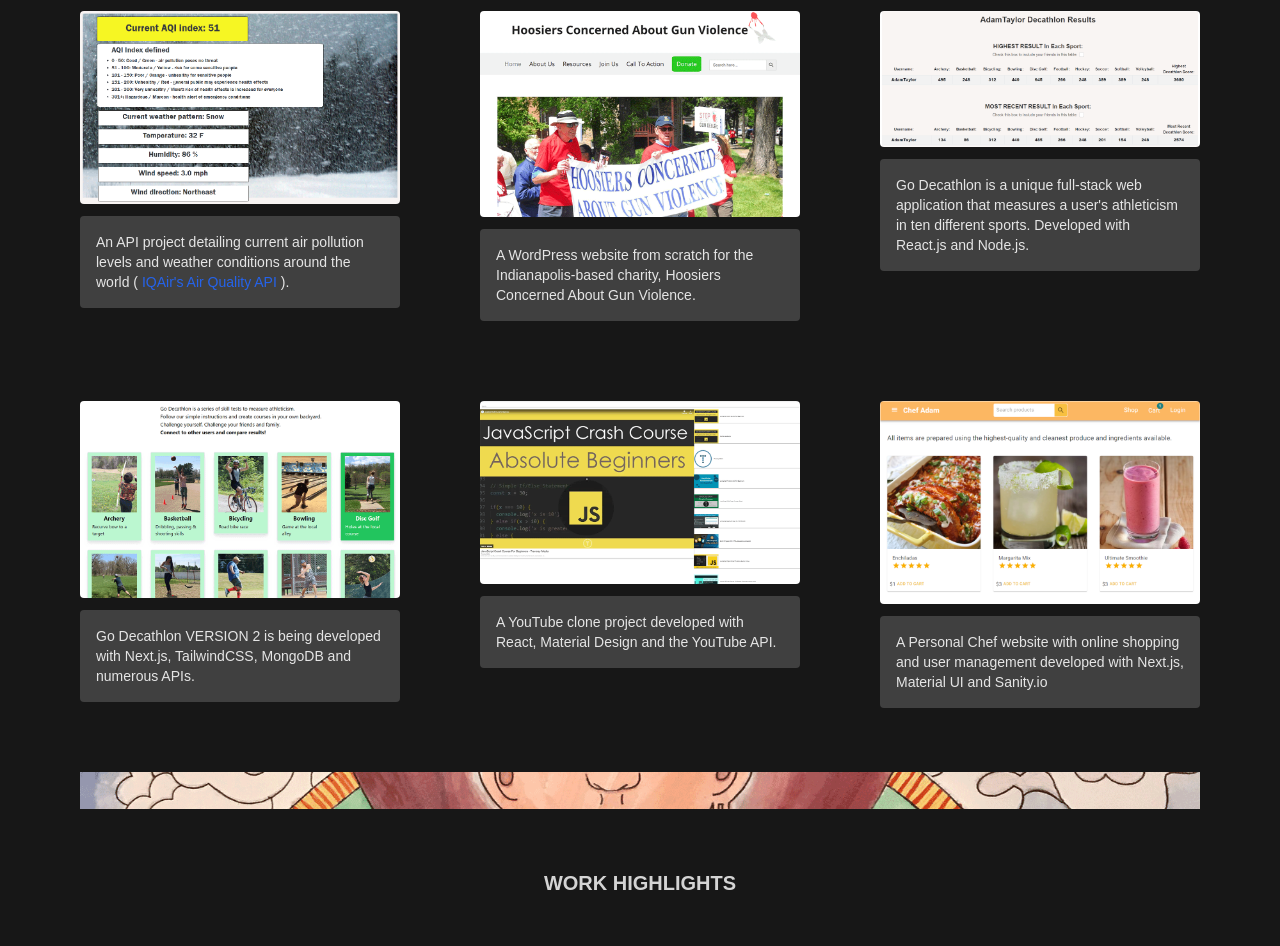
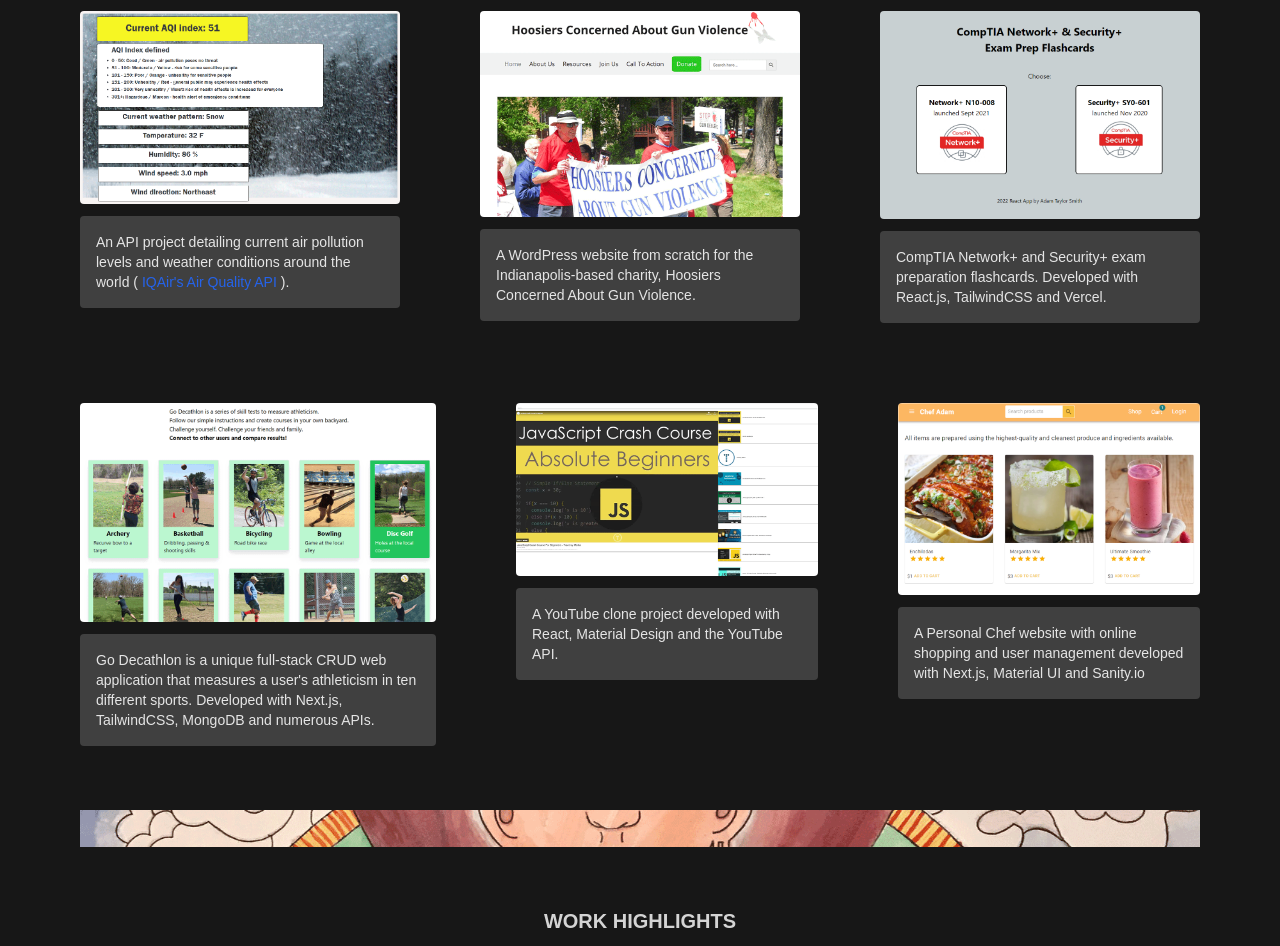
Before and after one commit to adamtaylorsmith/darkmode-portfolio, a website: page index.html in a window 1280 px wide. Shown: the part 1539-2485 px from the top of the page. Drawn offline with nearby package versions, Linux system fonts and the light colour scheme; a web font is replaced by a local one.

Commit message:
flashcards addition

```diff
--- a/index.html
+++ b/index.html
@@ -67,6 +67,10 @@
         <div class="flex-row p-2 md:p-4">
             <div class="flex justify-center bg-neutral-300 rounded-full p-2"><img src="public/js.gif" class="h-8"></div>
             <div class="flex justify-center text-sm">JavaScript</div>
+        </div>
+        <div class="flex-row p-2 md:p-4">
+            <div class="flex justify-center bg-neutral-300 rounded-full p-2"><img src="public/kali.png" class="h-8"></div>
+            <div class="flex justify-center text-sm">Kali Linux</div>
         </div>
         <div class="flex-row p-2 md:p-4">
             <div class="flex justify-center bg-neutral-300 rounded-full p-2"><img src="public/material.png" class="h-8"></div>
@@ -186,15 +190,15 @@
             <div class="px-4 bg-neutral-700 rounded text-neutral-200 p-4 mt-3 text-sm">A WordPress website from scratch for the Indianapolis-based charity, Hoosiers Concerned About Gun Violence.</div>
         </div>
         <div class="m-8 p-2 hover:bg-gray-100">
-            <div class=""><a href="https://brave-einstein-d449a7.netlify.app/" target="_blank"><img src="public/version1.png" class="rounded"></a></div>
-            <div class="px-4 bg-neutral-700 rounded text-neutral-200 p-4 mt-3 text-sm">Go Decathlon is a unique full-stack web application that measures a user's athleticism in ten different sports. Developed with React.js and Node.js.</div>
+            <div class=""><a href="https://comptia-flashcards.vercel.app/" target="_blank"><img src="public/flashcards.png" class="rounded"></a></div>
+            <div class="px-4 bg-neutral-700 rounded text-neutral-200 p-4 mt-3 text-sm">CompTIA Network+ and Security+ exam preparation flashcards. Developed with React.js, TailwindCSS and Vercel.</div>
         </div>
     </div>
 
     <div class="flex flex-col lg:flex-row lg:flex-nowrap mx-6 md:mx-10">
         <div class="m-8 p-2 hover:bg-gray-100">
             <div class=""><a href="https://go-official.vercel.app/" target="_blank"><img src="public/v2.gif" class="rounded"></a></div>
-            <div class="px-4 bg-neutral-700 rounded text-neutral-200 p-4 mt-3 text-sm">Go Decathlon VERSION 2 is being developed with Next.js, TailwindCSS, MongoDB and numerous APIs.</div>
+            <div class="px-4 bg-neutral-700 rounded text-neutral-200 p-4 mt-3 text-sm">Go Decathlon is a unique full-stack CRUD web application that measures a user's athleticism in ten different sports. Developed with Next.js, TailwindCSS, MongoDB and numerous APIs.</div>
         </div>
         <div class="m-8 p-2 hover:bg-gray-100">
             <div class=""><a href="https://tender-turing-5e4895.netlify.app/" target="_blank"><img src="public/yt.gif" class="rounded"></a></div>
```
Also changed, not shown: public/flashcards.png (added), public/kali.png (added).
